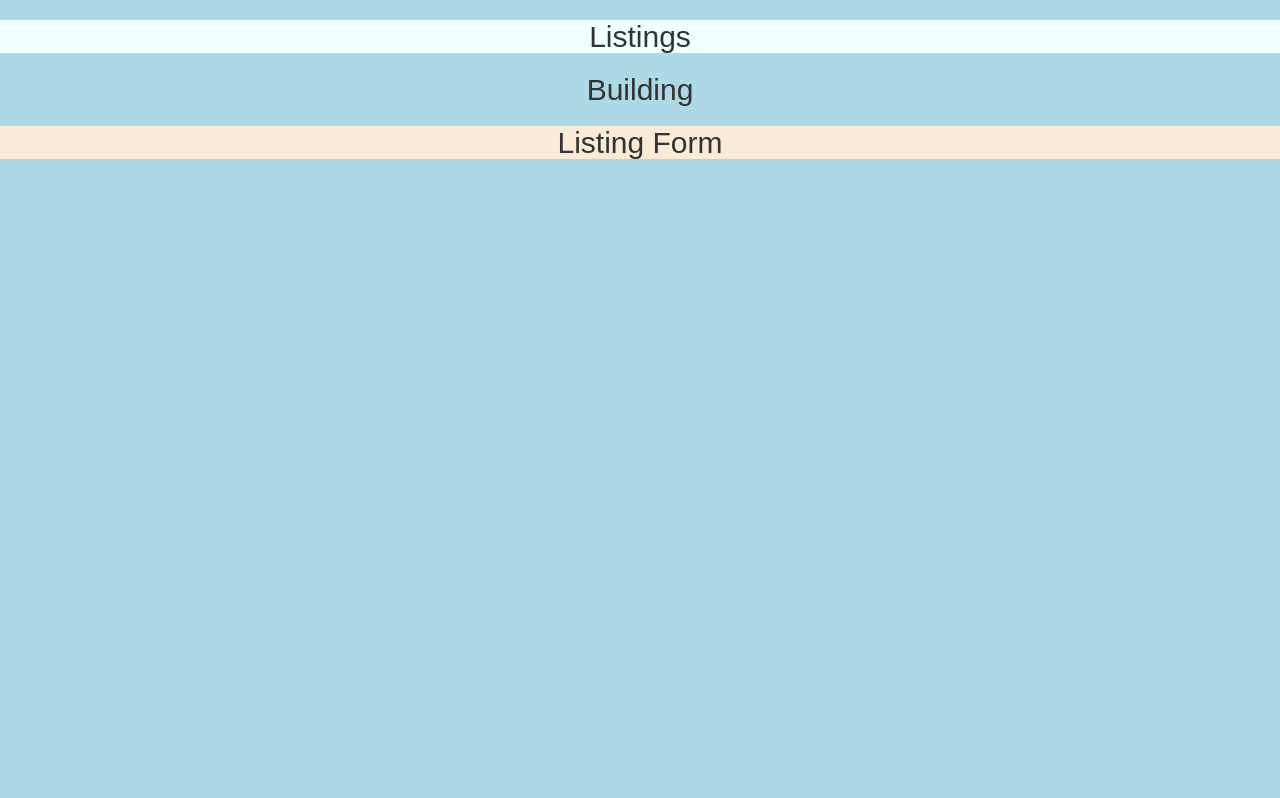
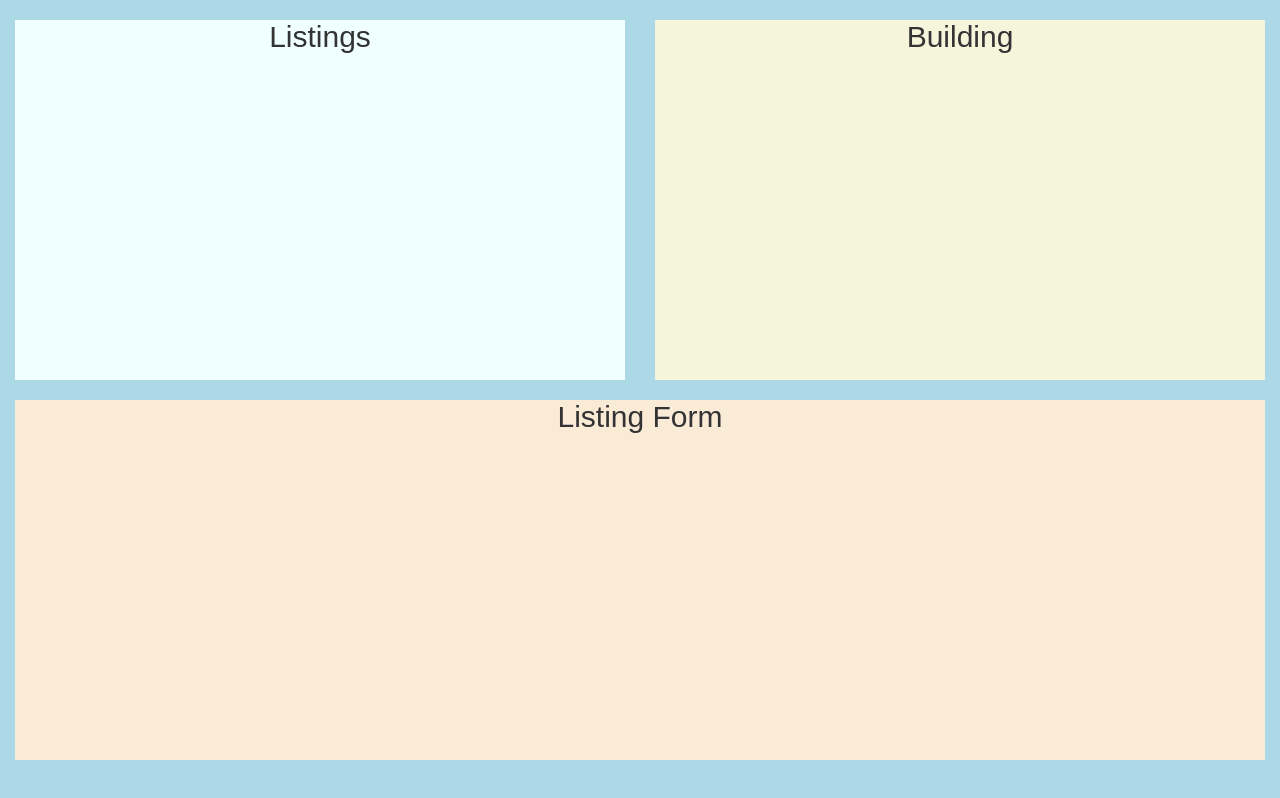
Before and after one commit to amillion3/realtor, a React (Create React App) app: page / in a window 1280 px wide. Built offline with nearby package versions, Linux system fonts and the light colour scheme.

Commit message:
added some bootstrap containers to clean up the page

```diff
--- a/src/app/App.js
+++ b/src/app/App.js
@@ -9,9 +9,15 @@ class App extends Component {
   render () {
     return (
       <div className="App">
-        <Listings></Listings>
-        <Building></Building>
-        <ListingForm></ListingForm>
+        <div className="col-md-6">
+          <Listings></Listings>
+        </div>
+        <div className="col-md-6">
+          <Building></Building>
+        </div>
+        <div className="col-md-12">
+          <ListingForm></ListingForm>
+        </div>
       </div>
     );
   }
--- a/src/components/Building/Building.js
+++ b/src/components/Building/Building.js
@@ -5,7 +5,7 @@ import './Building.css';
 class Building extends React.Component {
   render () {
     return (
-      <div className="building">
+      <div className="Building">
         <h2>Building</h2>
       </div>
     );
--- a/src/components/Building/Building.scss
+++ b/src/components/Building/Building.scss
@@ -1,3 +1,4 @@
 .Building {
   background-color: beige;
+  height: 45vh;
 }
--- a/src/components/ListingForm/ListingForm.scss
+++ b/src/components/ListingForm/ListingForm.scss
@@ -1,3 +1,4 @@
 .ListingForm {
   background-color: antiquewhite;
+  height: 45vh;
 }
--- a/src/components/Listings/Listings.scss
+++ b/src/components/Listings/Listings.scss
@@ -1,3 +1,4 @@
 .Listings {
   background-color: azure;
+  height: 45vh;
 }
```
